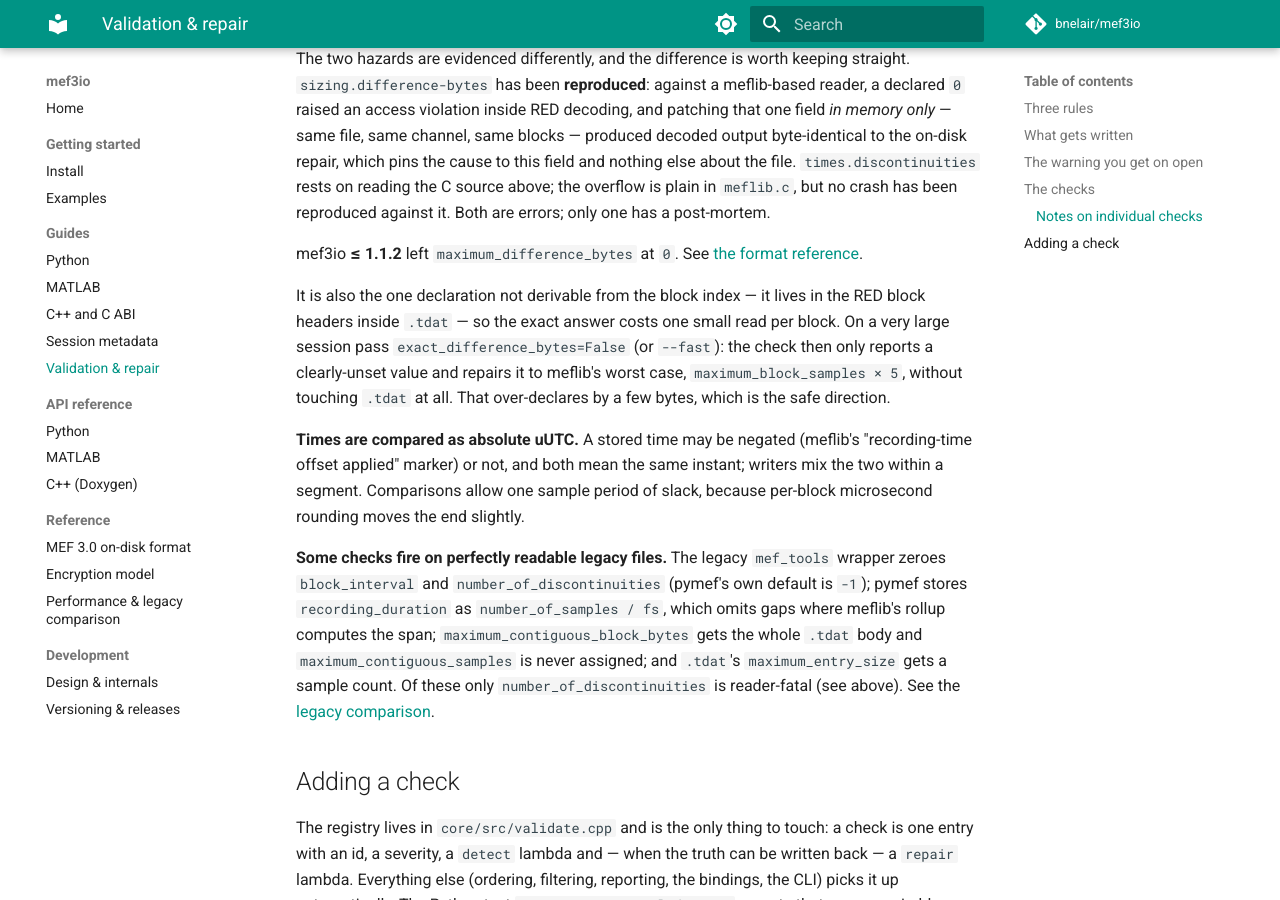
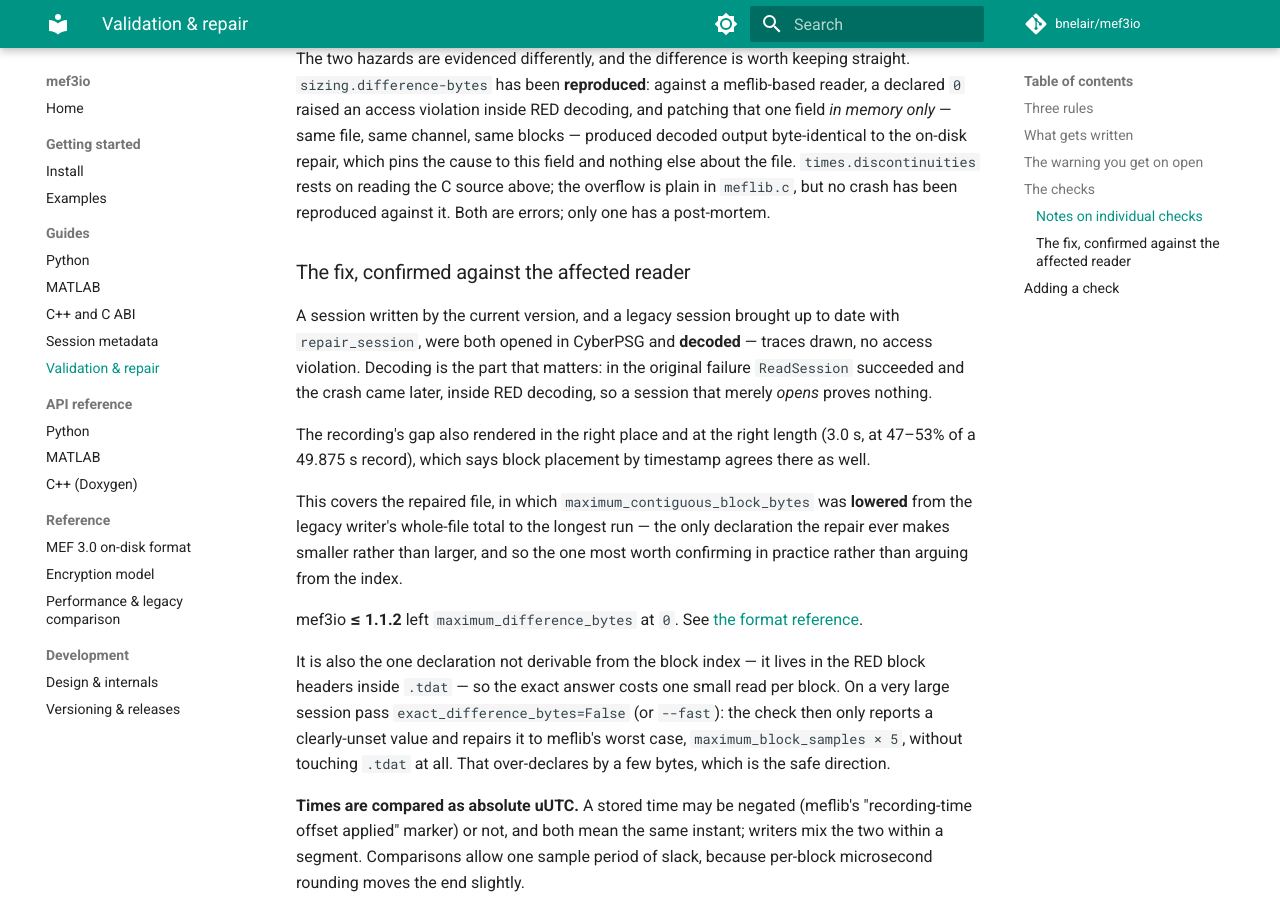
Before and after one commit to bnelair/mef3io, an MkDocs documentation site: the page built from docs/validation.md, in a window 1280 px wide and 900 px high, scrolled down 4604 px. Built offline with MkDocs 1.6.1 and Material for MkDocs 9.7.7, drawn with Linux system fonts in a browser that asks for light colours; comment, search, counter and statistics services are not loaded.

Commit message:
Record that the fix is confirmed against the affected reader
Until now the project could say the CRASH had been reproduced against a
meflib-based reader, but not that the FIX had been confirmed against one -- the
build in question is not available here, and the vendored meflib has no call
site for RED_allocate_processing_struct at all.

Both halves are now closed. A session written by this version and a legacy
mef_tools session brought up to date by repair_session were opened in CyberPSG
and decoded: traces drawn, no access violation. Decoding is the part that
matters, since the original failure let ReadSession succeed and blew up later
inside RED_decode -- a session that merely opens proves nothing.

Two things came with it. The gap rendered at the right position and length
(3.0 s at 47-53% of a 49.875 s record), so block placement by timestamp agrees
in a third independent reader, which backs the placement reconciliation made
earlier on this branch. And it covers the repaired file, where
maximum_contiguous_block_bytes was LOWERED from the legacy whole-file total to
the longest run -- the only declaration the repair ever makes smaller, and
therefore the one that most needed confirming in practice rather than from the
index.

Co-Authored-By: Claude Opus 5 (1M context) <noreply@anthropic.com>

```diff
--- a/docs/validation.md
+++ b/docs/validation.md
@@ -196,6 +196,23 @@ repair, which pins the cause to this field and nothing else about the file.
 plain in `meflib.c`, but no crash has been reproduced against it. Both are
 errors; only one has a post-mortem.
 
+### The fix, confirmed against the affected reader
+
+A session written by the current version, and a legacy session brought up to
+date with `repair_session`, were both opened in CyberPSG and **decoded** —
+traces drawn, no access violation. Decoding is the part that matters: in the
+original failure `ReadSession` succeeded and the crash came later, inside RED
+decoding, so a session that merely *opens* proves nothing.
+
+The recording's gap also rendered in the right place and at the right length
+(3.0 s, at 47–53% of a 49.875 s record), which says block placement by
+timestamp agrees there as well.
+
+This covers the repaired file, in which `maximum_contiguous_block_bytes` was
+**lowered** from the legacy writer's whole-file total to the longest run — the
+only declaration the repair ever makes smaller rather than larger, and so the
+one most worth confirming in practice rather than arguing from the index.
+
 mef3io **≤ 1.1.2** left `maximum_difference_bytes` at `0`. See
 [the format reference](mef3_format.md#the-buffer-sizing-declarations).
 
```
Also changed, not shown: CLAUDE.md (+12 -0 lines).
